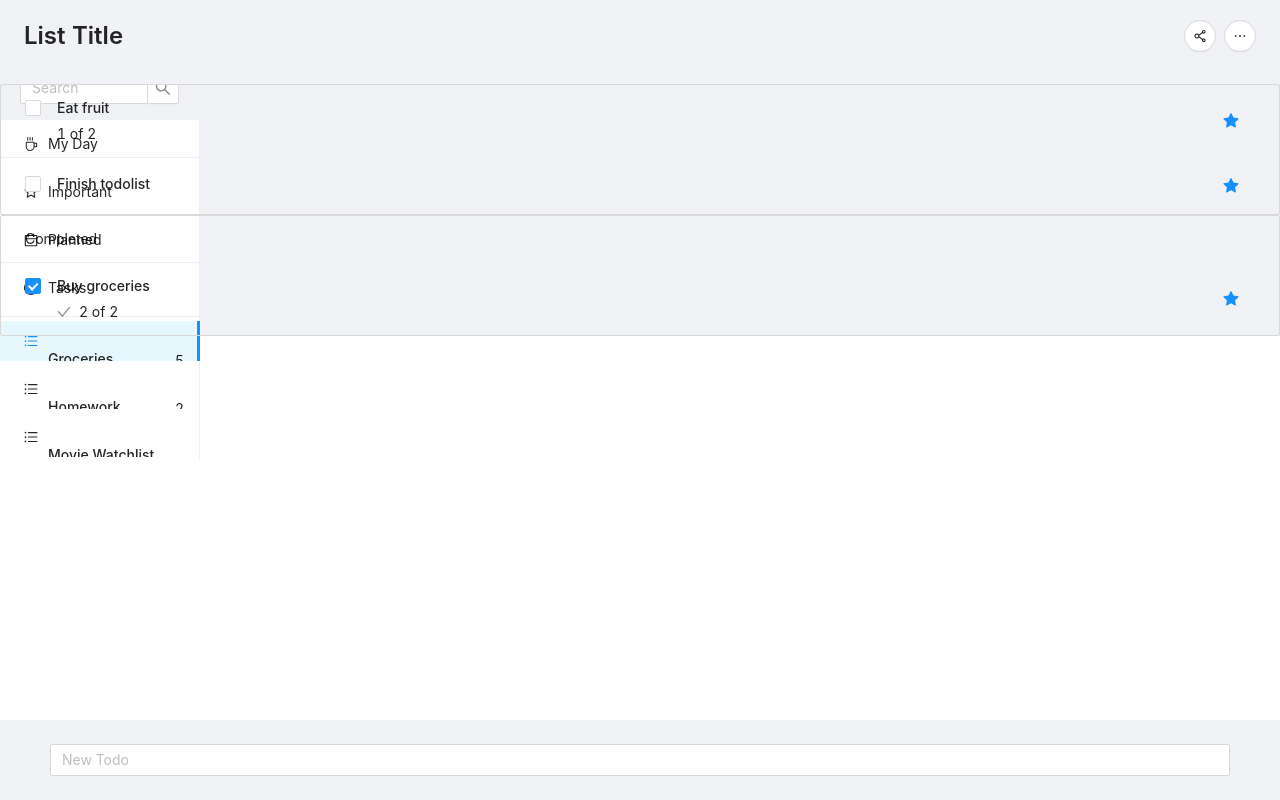
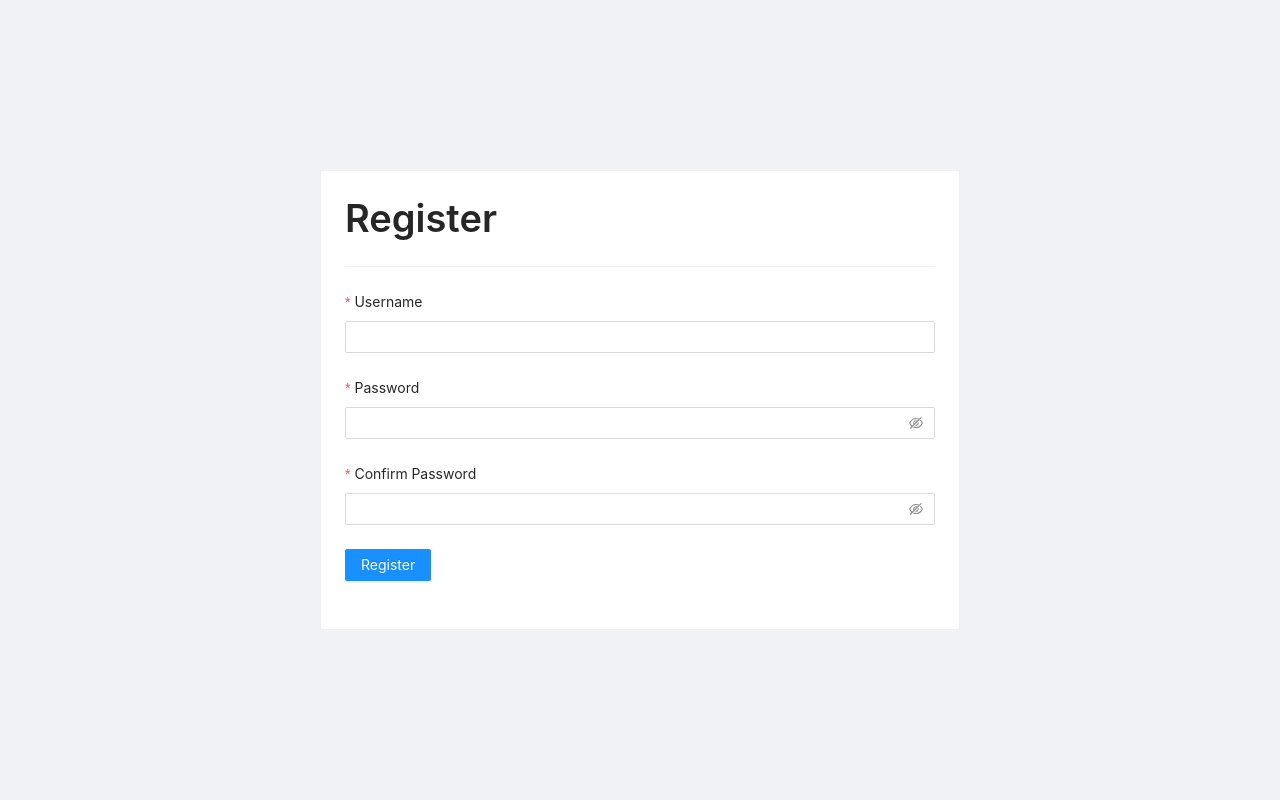
Before and after one commit to FergusYip/Microsoft-To-Do-Clone, a React (Create React App) app: page /register in a window 1280 px wide. Built offline with nearby package versions, Linux system fonts and the light colour scheme.

Commit message:
Add routes

```diff
--- a/package.json
+++ b/package.json
@@ -11,6 +11,7 @@
     "react": "^16.13.1",
     "react-dom": "^16.13.1",
     "react-redux": "^7.2.1",
+    "react-router-dom": "^5.2.0",
     "react-scripts": "3.4.3"
   },
   "scripts": {
--- a/src/App.js
+++ b/src/App.js
@@ -1,44 +1,27 @@
-import React, { useState } from 'react';
-import { Layout } from 'antd';
+import React from 'react';
+import { BrowserRouter as Router, Switch, Route } from 'react-router-dom';
 import 'antd/dist/antd.css';
-
-import TodoList from './components/TodoList';
-import Sidebar from './components/Sidebar';
-
-const { Sider, Content } = Layout;
+import HomePage from './pages/HomePage';
+import SidebarBody from './layouts/SidebarBody';
+import TodoList from './components/TodoList/index';
+import LoginPage from './pages/LoginPage';
+import RegisterPage from './pages/RegisterPage';
 
 function App() {
-  const [contentMargin, setContentMargin] = useState(0);
-
-  function switchMargin() {
-    setContentMargin((oldMargin) => (oldMargin === 0 ? 200 : 0));
-  }
-
   return (
-    <div className="App">
-      <Layout>
-        <Sider
-          theme="light"
-          breakpoint="sm"
-          collapsedWidth="0"
-          trigger={null}
-          style={{
-            overflow: 'auto',
-            height: '100vh',
-            position: 'fixed',
-            left: 0,
-          }}
-          onBreakpoint={switchMargin}
-        >
-          <Sidebar />
-        </Sider>
-        <Layout style={{ marginLeft: contentMargin }}>
-          <Content>
-            <TodoList todoListId={null} />
-          </Content>
-        </Layout>
-      </Layout>
-    </div>
+    <Router>
+      <Switch>
+        <Route path="/" exact component={HomePage} />
+        <Route path="/login" exact component={LoginPage} />
+        <Route path="/register" exact component={RegisterPage} />
+        <SidebarBody>
+          <Route path="/list" component={TodoList} />
+        </SidebarBody>
+        <Route path="*">
+          <div>404</div>
+        </Route>
+      </Switch>
+    </Router>
   );
 }
 
--- /dev/null
+++ b/src/components/AuthCard.js
@@ -0,0 +1,29 @@
+import React from 'react';
+import { Layout, Row, Col, Typography, Card, Divider } from 'antd';
+const { Content } = Layout;
+
+export default function AuthCard({ title, children }) {
+  return (
+    <Layout>
+      <Content
+        style={{
+          display: 'flex',
+          flexDirection: 'column',
+          justifyContent: 'center',
+          alignItems: 'center',
+          minHeight: '100vh',
+        }}
+      >
+        <Row justify="center" style={{ width: '100%' }}>
+          <Col xl={12} lg={12} md={12} sm={16} xs={20}>
+            <Card>
+              <Typography.Title>{title}</Typography.Title>
+              <Divider />
+              {children}
+            </Card>
+          </Col>
+        </Row>
+      </Content>
+    </Layout>
+  );
+}
--- /dev/null
+++ b/src/layouts/SidebarBody.js
@@ -0,0 +1,37 @@
+import React, { useState } from 'react';
+import { Layout } from 'antd';
+import TodoList from '../components/TodoList';
+import Sidebar from '../components/Sidebar';
+
+const { Sider, Content } = Layout;
+
+export default function SidebarBody({ children }) {
+  const [contentMargin, setContentMargin] = useState(0);
+
+  function switchMargin() {
+    setContentMargin((oldMargin) => (oldMargin === 0 ? 200 : 0));
+  }
+
+  return (
+    <Layout>
+      <Sider
+        theme="light"
+        breakpoint="sm"
+        collapsedWidth="0"
+        trigger={null}
+        style={{
+          overflow: 'auto',
+          height: '100vh',
+          position: 'fixed',
+          left: 0,
+        }}
+        onBreakpoint={switchMargin}
+      >
+        <Sidebar />
+      </Sider>
+      <Layout style={{ marginLeft: contentMargin }}>
+        <Content>{children}</Content>
+      </Layout>
+    </Layout>
+  );
+}
--- /dev/null
+++ b/src/pages/HomePage.js
@@ -0,0 +1,5 @@
+import React from 'react';
+
+export default function HomePage() {
+  return <div>Home</div>;
+}
--- /dev/null
+++ b/src/pages/LoginPage.js
@@ -0,0 +1,67 @@
+import React from 'react';
+import { Form, Input, Button, Checkbox } from 'antd';
+import AuthCard from '../components/AuthCard';
+
+export default function LoginPage() {
+  const onFinish = (values) => {
+    console.log('Success:', values);
+  };
+
+  const onFinishFailed = (errorInfo) => {
+    console.log('Failed:', errorInfo);
+  };
+
+  return (
+    <AuthCard title="Login">
+      <Form
+        layout="vertical"
+        name="login"
+        initialValues={{
+          remember: true,
+        }}
+        onFinish={onFinish}
+        onFinishFailed={onFinishFailed}
+      >
+        <Form.Item
+          label="Email"
+          name="email"
+          rules={[
+            {
+              required: true,
+              message: 'Please input your email!',
+            },
+            {
+              type: 'email',
+              message: 'Email is not valid!',
+            },
+          ]}
+        >
+          <Input />
+        </Form.Item>
+
+        <Form.Item
+          label="Password"
+          name="password"
+          rules={[
+            {
+              required: true,
+              message: 'Please input your password!',
+            },
+          ]}
+        >
+          <Input.Password />
+        </Form.Item>
+
+        <Form.Item name="remember" valuePropName="checked">
+          <Checkbox>Remember me</Checkbox>
+        </Form.Item>
+
+        <Form.Item>
+          <Button type="primary" htmlType="submit">
+            Submit
+          </Button>
+        </Form.Item>
+      </Form>
+    </AuthCard>
+  );
+}
--- /dev/null
+++ b/src/pages/RegisterPage.js
@@ -0,0 +1,84 @@
+import React from 'react';
+import { Form, Input, Button } from 'antd';
+import AuthCard from '../components/AuthCard';
+
+export default function RegisterPage() {
+  const onFinish = (values) => {
+    console.log('Success:', values);
+  };
+
+  const onFinishFailed = (errorInfo) => {
+    console.log('Failed:', errorInfo);
+  };
+
+  return (
+    <AuthCard title="Register">
+      <Form
+        layout="vertical"
+        name="register"
+        initialValues={{
+          remember: true,
+        }}
+        onFinish={onFinish}
+        onFinishFailed={onFinishFailed}
+      >
+        <Form.Item
+          label="Username"
+          name="username"
+          rules={[
+            {
+              required: true,
+              message: 'Please input your username!',
+            },
+          ]}
+        >
+          <Input />
+        </Form.Item>
+
+        <Form.Item
+          label="Password"
+          name="password"
+          rules={[
+            {
+              required: true,
+              message: 'Please input your password!',
+            },
+          ]}
+        >
+          <Input.Password />
+        </Form.Item>
+
+        <Form.Item
+          name="confirm"
+          label="Confirm Password"
+          dependencies={['password']}
+          hasFeedback
+          rules={[
+            {
+              required: true,
+              message: 'Please confirm your password!',
+            },
+            ({ getFieldValue }) => ({
+              validator(rule, value) {
+                if (!value || getFieldValue('password') === value) {
+                  return Promise.resolve();
+                }
+
+                return Promise.reject(
+                  'The two passwords that you entered do not match!'
+                );
+              },
+            }),
+          ]}
+        >
+          <Input.Password />
+        </Form.Item>
+        <Form.Item>
+          <Button type="primary" htmlType="submit">
+            Register
+          </Button>
+        </Form.Item>
+      </Form>
+    </AuthCard>
+  );
+}
```
Also changed, not shown: 2 other files (tests, documents, lock files or other folders).
